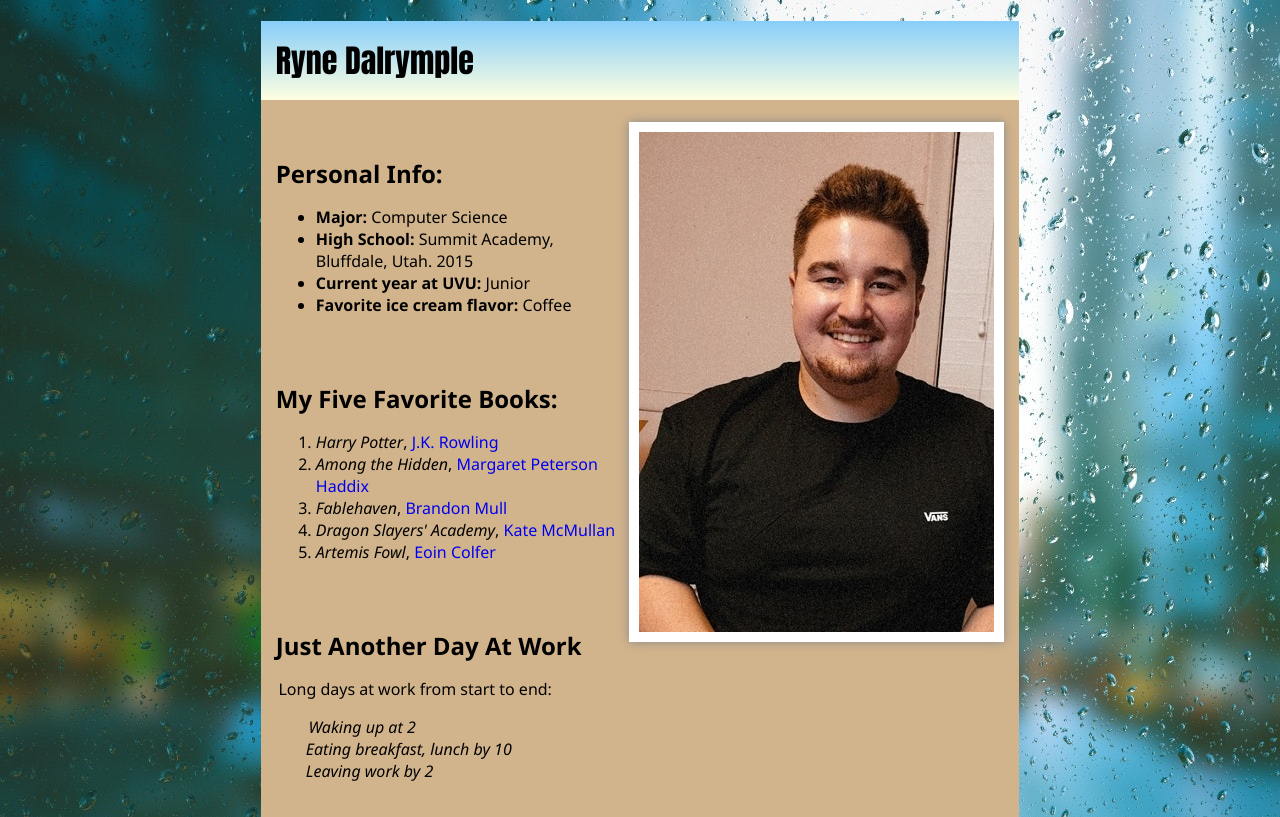
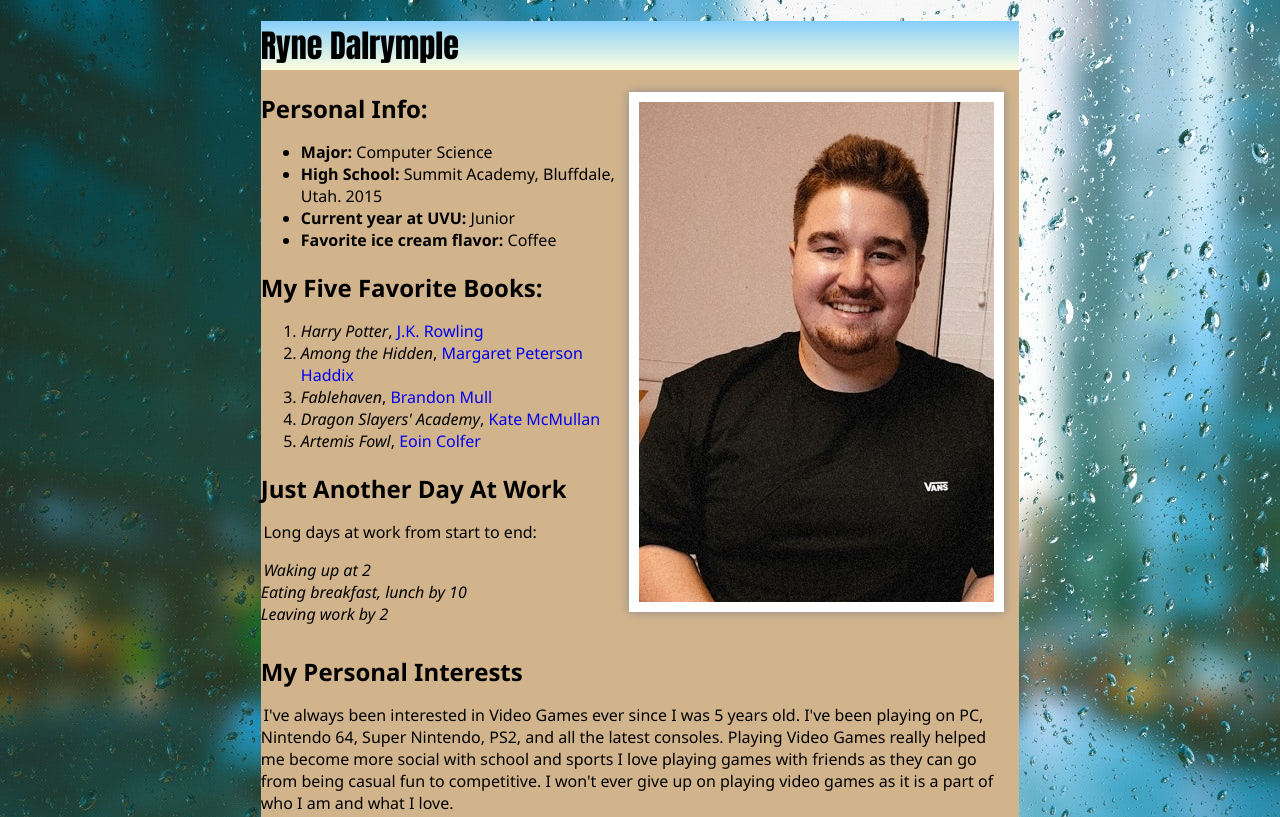
Before and after one commit to Daly995/My-Webpage, a plain HTML site: page index.html in a window 1280 px wide. Shown: the top 817 px of the page. Drawn offline with Linux system fonts and the light colour scheme.

Commit message:
margins and paddings

```diff
--- a/css/main.css
+++ b/css/main.css
@@ -1,5 +1,5 @@
 .all-sections {
-    padding: 15px;
+    padding: 0px 15px 0px 0px;
     font-family: 'Segoe UI', Tahoma, Geneva, Verdana, sans-serif;
     font-size: 12pt;
 }
@@ -40,7 +40,7 @@ h2 {
 }
 
 img {
-    margin-right: 15px;
+    margin: 0px 15px 0px 0px;
     float: right;
     border: 10px solid white;
     -webkit-box-shadow: 0 0 10px#888888;
@@ -48,7 +48,7 @@ img {
 }
 
 .name {
-    padding: 15px;
+    padding: 0px 15px 0px 0px;
     background-image: linear-gradient(lightskyblue, lightyellow);
 }
 
@@ -58,7 +58,7 @@ p {
 }
 
 .poem {
-    margin-left: 30px;
+    margin: 0px 0px 30px 0px;
     text-align: left;
 }
 
```
